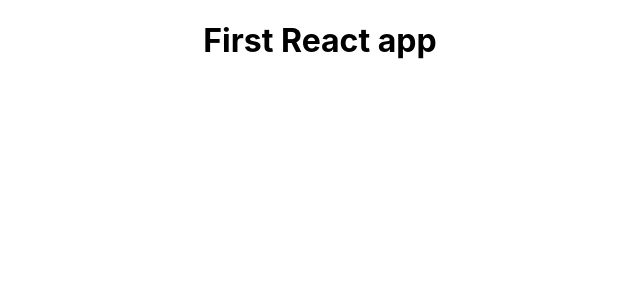
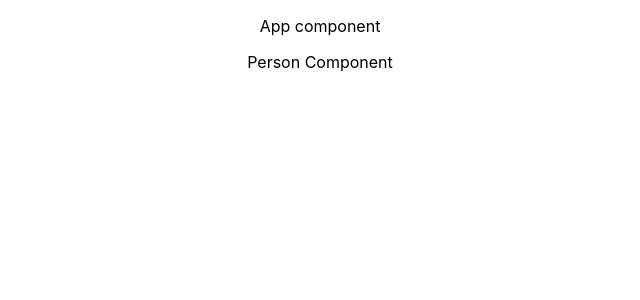
Before and after one commit to Rohitwable/react-comp, a React (Create React App) app: page / in a window 1280 px wide. Shown: the top 300 px of the page, without its empty margins (320-960 px from the left). Built offline with nearby package versions, Linux system fonts and the light colour scheme.

Commit message:
functional component

```diff
--- a/src/App.js
+++ b/src/App.js
@@ -1,8 +1,15 @@
 import React from 'react';
 import './App.css';
+import Person from './Person/Person';
 
 function App() {
-  return React.createElement('div', { className: "App" }, React.createElement('h1', null, "First React app"));
+  // return React.createElement('div', { className: "App" }, React.createElement('h1', null, "First React app"));
+  return (
+    <div className="App">
+      <p>App component</p>
+      <Person />
+    </div>
+  )
 }
 
 export default App;
--- /dev/null
+++ b/src/Person/Person.js
@@ -0,0 +1,15 @@
+import React from 'react';
+//ES5 function declaration
+// function person (){
+
+// }
+
+// ES5 function expression
+// const person = function(){
+
+// }
+
+const person = () => {
+    return <p>Person Component</p>
+}
+export default person;
```
Also changed, not shown: 1 other file (tests, documents, lock files or other folders).
